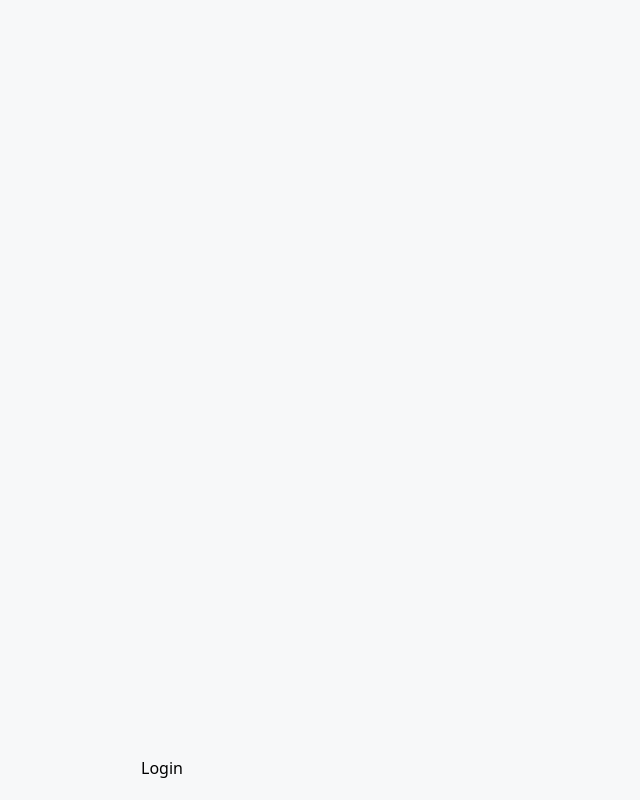
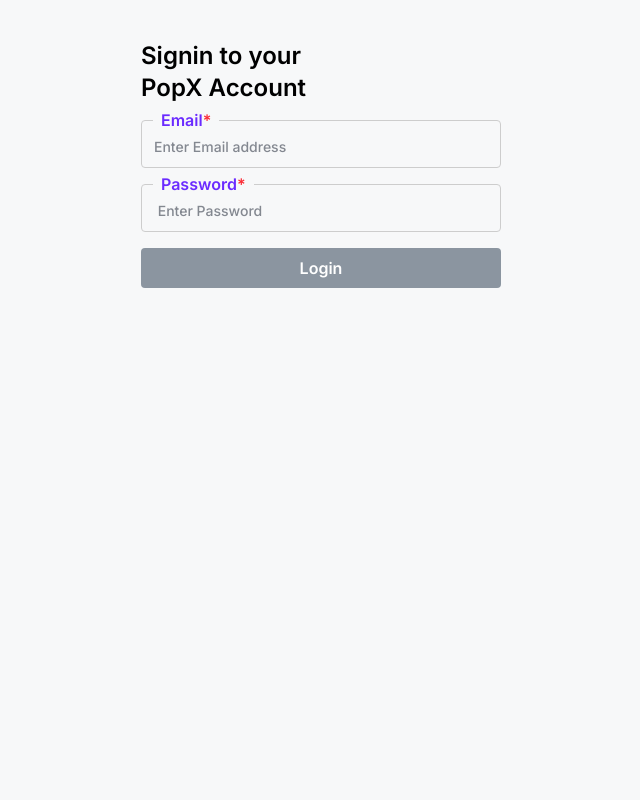
Before and after one commit to DeepakTayde/popx, a React (Vite) app: page /login in a window 1280 px wide. Shown: the whole page, without its empty margins (319-959 px from the left). Built offline with nearby package versions, Linux system fonts and the light colour scheme.

Commit message:
Login Page implemneted

```diff
--- a/src/index.css
+++ b/src/index.css
@@ -1,6 +1,6 @@
+@import url("https://fonts.googleapis.com/css2?family=Inter:wght@400;500;600&display=swap");
 @import "tailwindcss";
 
-@import url("https://fonts.googleapis.com/css2?family=Inter:wght@400;500;600&display=swap");
  @theme{
   --color-global-bg: #F7F8F9;
   --color-primary: #6b2bff;
--- a/src/pages/Account.jsx
+++ b/src/pages/Account.jsx
@@ -2,7 +2,7 @@
 
 const Account = () => {
   return (
-    <div>Account</div>
+    <div className='flex flex-col '></div>
   )
 }
 
--- a/src/pages/Login.jsx
+++ b/src/pages/Login.jsx
@@ -1,9 +1,97 @@
-import React from 'react'
+import React, { useState } from "react";
+import { useNavigate } from "react-router-dom";
 
 const Login = () => {
+  const [formData, setFormData] = useState({
+    email: "",
+    password: "",
+  });
+  const navigate = useNavigate();
+  const handleChange = (e) => {
+    const { name, value } = e.target;
+    setFormData((prevData) => ({
+      ...prevData,
+      [name]: value,
+    }));
+  };
+
+  const handleSubmit = (e) => {
+    e.preventDefault();
+    console.log("Form Data Submitted:", formData);
+    // Here you can add further submission logic, like sending data to a server
+    navigate("/account");
+  };
+
   return (
-    <div>Login</div>
-  )
-}
+    <form className="h-full pb-5 pt-5" action="" onSubmit={handleSubmit}>
+      <div className="h-full flex flex-col  gap-4 pb-2">
+        <div className="text-left flex flex-col">
+          <h1 className="text-2xl font-Inter font-bold ">Signin to your</h1>
+          <h1 className="text-2xl font-Inter font-bold ">PopX Account</h1>
 
-export default Login
+          <div className="mt-4 flex flex-col gap-4">
+            <div className="relative">
+              <input
+                id="email"
+                onChange={handleChange}
+                name="email"
+                type="email"
+                value={formData.email}
+
+                placeholder="Enter Email address"
+                className="peer block w-full font-Inter font-medium  appearance-none rounded border border-input-border bg-transparent px-3 pb-2.5 pt-4 text-sm text-gray-900 focus:outline-none focus:ring-0 "
+                aria-label="Email"
+                required
+              />
+              <label
+                htmlFor="email"
+                className="absolute left-3 z-10 bg-global-bg px-2 transform font-Inter font-bold  text-primary duration-200
+                     top-0 peer-placeholder-shown:-translate-y-1/2 peer-placeholder-shown:scale-100
+                      "
+              >
+                Email<span className="text-red-500">*</span>
+              </label>
+            </div>
+            <div className="relative">
+              <input
+                onChange={handleChange}
+                id="password"
+                name="password"
+                type="password"
+                value={formData.password}
+                // onChange={}
+                placeholder=" Enter Password"
+                className="peer block w-full font-Inter font-medium  appearance-none rounded border border-input-border bg-transparent px-3 pb-2.5 pt-4 text-sm text-gray-900 focus:outline-none focus:ring-0 "
+                aria-label="Password"
+                required
+              />
+              <label
+                htmlFor="password"
+                className="absolute left-3 z-10 bg-global-bg px-2 transform font-Inter font-bold  text-primary duration-200
+                     top-0 peer-placeholder-shown:-translate-y-1/2 peer-placeholder-shown:scale-100
+                      "
+              >
+                Password<span className="text-red-500">*</span>
+              </label>
+            </div>
+          </div>
+        </div>
+        <div className="flex flex-col gap-4">
+          <button
+            disabled={!formData.email && !formData.password}
+            type="submit"
+            className={`w-full  py-2 rounded font-bold font-Inter  ${
+              formData.email && formData.password
+                ? "bg-primary text-white cursor-pointer"
+                : "bg-muted text-white cursor-not-allowed"
+            }`}
+          >
+            Login
+          </button>
+        </div>
+      </div>
+    </form>
+  );
+};
+
+export default Login;
--- a/src/pages/SignUp.jsx
+++ b/src/pages/SignUp.jsx
@@ -1,5 +1,6 @@
 import React, { useState } from "react";
-import { Form } from "react-router-dom";
+import { useNavigate } from "react-router-dom";
+
 
 const SignUp = () => {
   const [formData, setFormData] = useState({
@@ -10,6 +11,7 @@
     company: "",
     agency: "no",
   });
+  const navigate = useNavigate();
 
   const handleChange = (e) => {
     const { name, value } = e.target;
@@ -23,6 +25,7 @@
     e.preventDefault();
     console.log("Form Data Submitted:", formData);
     // Here you can add further submission logic, like sending data to a server
+    navigate("/account");
   };
 
   return (
@@ -40,8 +43,8 @@
                 type="text"
                 value={formData.fullName}
                 onChange={handleChange}
-                placeholder=" "
-                className="peer block w-full font-Inter font-medium  appearance-none rounded-lg border border-input-border bg-transparent px-3 pb-2.5 pt-4 text-sm text-gray-900 focus:outline-none focus:ring-0 "
+                placeholder=" Enter Full Name"
+                className="peer block w-full font-Inter font-medium  appearance-none rounded border border-input-border bg-transparent px-3 pb-2.5 pt-4 text-sm text-gray-900 focus:outline-none focus:ring-0 "
                 aria-label="Name"
                 required
               />
@@ -51,7 +54,7 @@
                      top-0 peer-placeholder-shown:-translate-y-1/2 peer-placeholder-shown:scale-100
                       "
               >
-                Full Name
+                Full Name<span className="text-red-500">*</span>
               </label>
             </div>
             <div className="relative">
@@ -62,8 +65,8 @@
                 type="number"
                 value={formData.phone}
                 // onChange={}
-                placeholder=" "
-                className="peer block w-full font-Inter font-medium  appearance-none rounded-lg border border-input-border bg-transparent px-3 pb-2.5 pt-4 text-sm text-gray-900 focus:outline-none focus:ring-0 "
+                placeholder="Enter Phone No."
+                className="peer block w-full font-Inter font-medium  appearance-none rounded border border-input-border bg-transparent px-3 pb-2.5 pt-4 text-sm text-gray-900 focus:outline-none focus:ring-0 "
                 aria-label="Phone"
                 required
               />
@@ -73,7 +76,7 @@
                      top-0 peer-placeholder-shown:-translate-y-1/2 peer-placeholder-shown:scale-100
                       "
               >
-                Phone No.
+                Phone No.<span className="text-red-500">*</span>
               </label>
             </div>
             <div className="relative">
@@ -84,8 +87,8 @@
                 type="email"
                 value={formData.email}
                 // onChange={}
-                placeholder=" "
-                className="peer block w-full font-Inter font-medium  appearance-none rounded-lg border border-input-border bg-transparent px-3 pb-2.5 pt-4 text-sm text-gray-900 focus:outline-none focus:ring-0 "
+                placeholder="Enter Email address"
+                className="peer block w-full font-Inter font-medium  appearance-none rounded border border-input-border bg-transparent px-3 pb-2.5 pt-4 text-sm text-gray-900 focus:outline-none focus:ring-0 "
                 aria-label="Email"
                 required
               />
@@ -95,7 +98,7 @@
                      top-0 peer-placeholder-shown:-translate-y-1/2 peer-placeholder-shown:scale-100
                       "
               >
-                Email
+                Email<span className="text-red-500">*</span>
               </label>
             </div>
             <div className="relative">
@@ -106,8 +109,8 @@
                 type="password"
                 value={formData.password}
                 // onChange={}
-                placeholder=" "
-                className="peer block w-full font-Inter font-medium  appearance-none rounded-lg border border-input-border bg-transparent px-3 pb-2.5 pt-4 text-sm text-gray-900 focus:outline-none focus:ring-0 "
+                placeholder="Enter Password"
+                className="peer block w-full font-Inter font-medium  appearance-none rounded border border-input-border bg-transparent px-3 pb-2.5 pt-4 text-sm text-gray-900 focus:outline-none focus:ring-0 "
                 aria-label="Password"
                 required
               />
@@ -117,7 +120,7 @@
                      top-0 peer-placeholder-shown:-translate-y-1/2 peer-placeholder-shown:scale-100
                       "
               >
-                Password
+                Password<span className="text-red-500">*</span>
               </label>
             </div>
             <div className="relative">
@@ -128,8 +131,8 @@
                 type="text"
                 value={formData.company}
                 // onChange={}
-                placeholder=" "
-                className="peer block w-full font-Inter font-medium  appearance-none rounded-lg border border-input-border bg-transparent px-3 pb-2.5 pt-4 text-sm text-gray-900 focus:outline-none focus:ring-0 "
+                placeholder="Enter Company"
+                className="peer block w-full font-Inter font-medium  appearance-none rounded border border-input-border bg-transparent px-3 pb-2.5 pt-4 text-sm text-gray-900 focus:outline-none focus:ring-0 "
                 aria-label="Company"
                 required
               />
@@ -139,10 +142,10 @@
                      top-0 peer-placeholder-shown:-translate-y-1/2 peer-placeholder-shown:scale-100
                       "
               >
-                Company
+                Company<span className="text-red-500">*</span>
               </label>
             </div>
-            <h4 className="font-Inter text-gray-900">Are you Agency?</h4>
+            <h4 className="font-Inter text-gray-900">Are you Agency?<span className="text-red-500">*</span></h4>
             <div className="flex gap-6">
               <div className="flex items-center me-4">
                 <input
```
